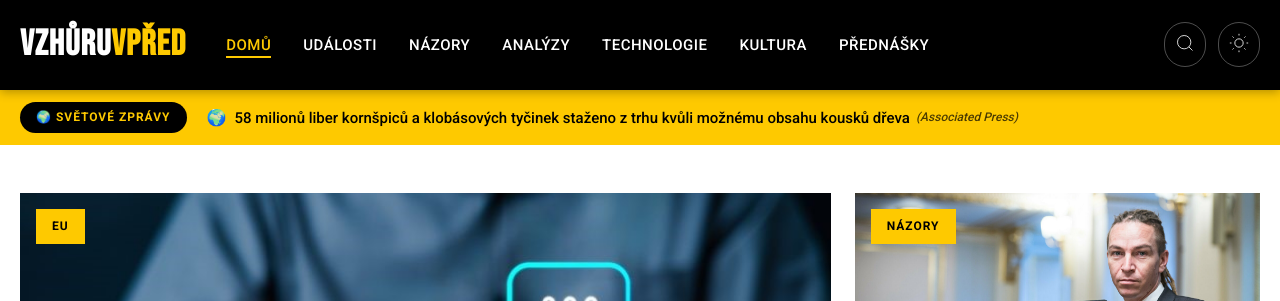
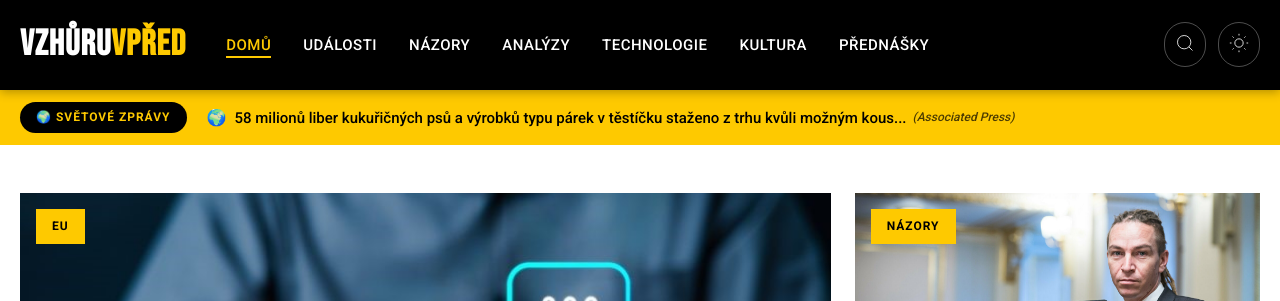
Before and after one commit to tangero/vzhuruvpred, a Jekyll site: the page built from index.html, in a window 1280 px wide and 900 px high. Shown: the top 301 px of the window. Built offline with Jekyll 4.4.1, drawn with Linux system fonts in a browser that asks for light colours; part of the change alters nothing that is shown.

Commit message:
Update world news 2025-09-29 22:20

```diff
--- a/_data/world_news.json
+++ b/_data/world_news.json
@@ -1,32 +1,32 @@
 {
-  "last_updated": "2025-09-29T21:15:18",
+  "last_updated": "2025-09-29T22:15:09",
   "articles": [
     {
       "flag": "🌍",
       "country": "global",
-      "title": "Eric Adams končí v newyorské volební kampani a vzdává se kandidatury na starostu",
+      "title": "Eric Adams končí v newyorské primárce a stahuje svou kandidaturu na starostu",
       "original_title": "Eric Adams drops out of New York City mayor's race, ending his bid for reelection - CBS News",
       "url": "https://www.cbsnews.com/newyork/news/eric-adams-expected-to-drop-out-nyc-mayor-race-sources/",
       "urlToImage": "https://assets3.cbsnewsstatic.com/hub/i/r/2025/09/28/16c70904-1cb4-4098-8ff7-079a80992fe8/thumbnail/1200x630/6fc19eccfdec77301639952fb44b17d2/gettyimages-2231689780.jpg",
       "source": "CBS News",
       "publishedAt": "2025-09-28T19:26:00Z",
-      "description": "Starosta New Yorku Eric Adams se vzdává kandidatury na znovuzvolení, čímž vytváří třístranný souboj mezi Zohranem Mamdanim, Andrew Cuomem a Curtisem Sliwou."
+      "description": "Starosta New Yorku Eric Adams se vzdává kandidatury na znovuzvolení, čímž vzniká trojboj mezi Zohranem Mamdanim, Andrew Cuomem a Curtisem Sliwou."
     },
     {
       "flag": "🌍",
       "country": "global",
-      "title": "58 milionů liber kornšpiců a klobásových tyčinek staženo z trhu kvůli možnému obsahu kousků dřeva",
+      "title": "58 milionů liber kukuřičných psů a výrobků typu párek v těstíčku staženo z trhu kvůli možným kouskům dřeva uvnitř",
       "original_title": "58M pounds of corn dogs and sausage-on-a-stick products recalled because wood pieces may be inside - AP News",
       "url": "https://apnews.com/article/corn-dog-recall-wood-injuries-a617f421508dd1ae10cd76e30e425126",
       "urlToImage": "https://dims.apnews.com/dims4/default/eedb173/2147483647/strip/true/crop/620x349+0+81/resize/1440x810!/quality/90/?url=https%3A%2F%2Fassets.apnews.com%2F93%2Fcc%2F5dd84d9a9e0afe2c34a26ca8524a%2F3e16e8a0c142461d98d813f095403059",
       "source": "Associated Press",
       "publishedAt": "2025-09-28T18:56:00Z",
-      "description": "Přibližně 58 milionů liber kornštoků a dalších výrobků typu párek v těstíčku je staženo z trhu v USA kvůli možnému obsahu kousků dřeva v těstíčku."
+      "description": "V USA se kvůli možným kouskům dřeva v těstě stahuje z prodeje přes 26 tisíc tun kornoutů a dalších párek v těstě"
     },
     {
       "flag": "🌍",
       "country": "global",
-      "title": "Takto se v obchodech Apple bojují proti škrábancům na iPhonu 17 – 9to5Mac",
+      "title": "Takto se v obchodech Apple bojují proti škrábancům na iPhonu 17",
       "original_title": "Here’s how Apple Stores are combating iPhone 17 scratches - 9to5Mac",
       "url": "https://9to5mac.com/2025/09/28/heres-how-apple-stores-are-combating-iphone-17-scratches/",
       "urlToImage": "https://i0.wp.com/9to5mac.com/wp-content/uploads/sites/6/2025/09/Apple-Ginza-Japan-media-preview-interior.jpg?resize=1200%2C628&quality=82&strip=all&ssl=1",
@@ -37,35 +37,35 @@
     {
       "flag": "🇺🇸",
       "country": "us",
-      "title": "Trump plánuje tento týden navštívit setkání vysokých vojenských představitelů ve Virginii",
+      "title": "Trump plánuje tento týden zúčastnit setkání vysokých vojenských představitelů ve Virginii",
       "original_title": "Trump plans to attend gathering of senior military officials in Virginia this week - CNN",
       "url": "https://www.cnn.com/2025/09/28/politics/trump-plans-to-attend-gathering-of-senior-military-officials-in-virginia-next-week",
       "urlToImage": "https://media.cnn.com/api/v1/images/stellar/prod/gettyimages-2231529191.jpg?c=16x9&q=w_800,c_fill",
       "source": "CNN",
       "publishedAt": "2025-09-28T18:46:32Z",
-      "description": "Prezident Donald Trump se podle dvou informovaných zdrojů příští týden zúčastní překvapivého setkání nejvyšších generálů a admirálů, což dodá nový rozměr schůzce popsané jako „povzbuzovací shromážd..."
+      "description": "Prezident Donald Trump se podle dvou zdrojů obeznámených se situací příští týden zúčastní překvapivého setkání nejvyšších generálů a admirálů, což dodá nový rozměr schůzce popsané jako „povzbuzovac..."
     },
     {
       "flag": "🌍",
       "country": "global",
-      "title": "10 lidí postřeleno, jeden smrtelně, v mormonském kostele v Grand Blanc Township; podezřelý mrtvý",
+      "title": "Deset lidí postřeleno, jeden smrtelně, v mormonském kostele v Grand Blanc Township; pachatel mrtvý",
       "original_title": "10 people shot, one fatally, at Mormon church in Grand Blanc Township; suspect dead - The Detroit News",
       "url": "https://www.detroitnews.com/story/news/local/michigan/2025/09/28/multiple-people-shot-at-mormon-church-in-grand-blanc-and-shooter-is-down-police-say/86405958007/",
       "urlToImage": "https://www.detroitnews.com/gcdn/authoring/authoring-images/2025/09/28/PDTN/86407857007-20250928-dgchurch-0021.jpg?crop=3996,2247,x0,y476&width=3200&height=1800&format=pjpg&auto=webp",
       "source": "The Detroit News",
       "publishedAt": "2025-09-28T18:45:00Z",
-      "description": "Čtyřicetiletý muž z Burtonu údajně vrazil dodávkou do dveří Církve Ježíše Krista Svatých posledních dnů a zahájil palbu, uvedly úřady."
+      "description": "Čtyřicetiletý muž z Burtonu údajně najel dodávkou do dveří Církve Ježíše Krista Svatých posledních dnů a zahájil palbu, uvedly úřady."
     },
     {
       "flag": "🌍",
       "country": "global",
-      "title": "Zdroj: Obavy, že Nabers z Giants má natržené vazy v koleni",
+      "title": "Zdroj: U Naberse z Giantsů se obávají natrženého předního křížového vazu",
       "original_title": "Source: Giants' Nabers feared to have torn ACL - ESPN",
       "url": "https://www.espn.com/nfl/story/_/id/46410659/giants-star-wr-malik-nabers-carted-chargers",
       "urlToImage": "https://a3.espncdn.com/combiner/i?img=%2Fphoto%2F2025%2F0928%2Fr1552467_1296x729_16%2D9.jpg",
       "source": "ESPN",
       "publishedAt": "2025-09-28T18:27:00Z",
-      "description": "Hvězdný wide receiver Giantsů Malik Nabers má podle zdroje ESPN pravděpodobně natržený zkřížený vaz."
+      "description": "Hvězdný wide receiver Giantsů Malik Nabers si zřejmě přetrhl ACL, uvedl zdroj ESPN."
     },
     {
       "flag": "🌍",
@@ -76,18 +76,18 @@
       "urlToImage": "https://media.kgw.com/assets/KGW/images/fe9fa521-91c6-4bab-b76c-4c131933291b/20250927T034249/fe9fa521-91c6-4bab-b76c-4c131933291b_1140x641.jpg",
       "source": "KGW.com",
       "publishedAt": "2025-09-28T18:01:00Z",
-      "description": "Trump: Pošlu do Portlandu vojáky na ochranu imigračních středisek, která jsou „pod útokem“"
+      "description": "Prezident Trump řekl, že pošle vojáky do Portlandu, aby chránili zařízení imigrační služby, která jsou podle něj „pod útokem“."
     },
     {
       "flag": "🌍",
       "country": "global",
-      "title": "V podvozku letadla American Airlines v Charlottě byly nalezeny mrtvoly",
+      "title": "Těla nalezena v podvozku letadla American Airlines v Charlottě",
       "original_title": "Body found in landing gear of American Airlines plane in Charlotte - WRAL.com",
       "url": "https://www.wral.com/news/state/body-found-landing-gear-american-airlines-charlotte-september-2025/",
       "urlToImage": "https://images.wral.com/c085124c-1e30-48d0-90ec-17384ff28a31?w=1200&h=630",
       "source": "WRAL.com",
       "publishedAt": "2025-09-28T17:30:07Z",
-      "description": "V podvozku letadla American Airlines, které přiletělo z Evropy, byl nalezen mrtvý černý pasažér, píše WCNC Charlotte."
+      "description": "V podvozku letadla American Airlines z Evropy našli mrtvého černého pasažéra, píše WCNC Charlotte."
     },
     {
       "flag": "🌍",
@@ -103,7 +103,7 @@
     {
       "flag": "🇺🇸",
       "country": "us",
-      "title": "Trump se setká se zákonodárci, americká vláda směřuje k odstávce",
+      "title": "Trump se setká se zákonodárci, protože americká vláda směřuje k přerušení provozu",
       "original_title": "Trump to meet lawmakers as US government heads to a shutdown - Financial Times",
       "url": "https://www.ft.com/content/c576db0f-4d05-42ed-9f37-28bc524c6fab",
       "urlToImage": "https://images.ft.com/v3/image/raw/https%3A%2F%2Fd1e00ek4ebabms.cloudfront.net%2Fproduction%2F2cb7a359-c05b-4ad2-9f2d-56b14cd0ee20.jpg?source=next-barrier-page",
@@ -114,7 +114,7 @@
     {
       "flag": "🌍",
       "country": "global",
-      "title": "Zatčení po střelbě v přístavním baru v Severní Karolíně: Tři mrtví a pět zraněných, oznámil úředník",
+      "title": "Zatčení po střelbě v přístavní restauraci v Severní Karolíně: 3 mrtví a 5 zraněných, oznámily úřady",
       "original_title": "Arrest made after boater opens fire on North Carolina waterfront bar killing 3, injuring 5: Official - ABC News - Breaking News, Latest News and Videos",
       "url": "https://abcnews.go.com/US/3-dead-8-injured-after-shooter-boat-opens/story?id\\\\u003d126008030",
       "urlToImage": null,
@@ -125,29 +125,29 @@
     {
       "flag": "🌍",
       "country": "global",
-      "title": "Počet obětí v Palestině překročil 66 000, Netanjahu se chystá na setkání s Trumpem",
+      "title": "Počet obětí v Palestině překročil 66 000, Netanjahu se chystá na schůzku s Trumpem",
       "original_title": "Palestinian death toll tops 66,000 as Netanyahu prepares to meet Trump - NPR",
       "url": "https://www.npr.org/2025/09/28/nx-s1-5555960/gaza-death-toll-over-66000",
       "urlToImage": "https://npr.brightspotcdn.com/dims3/default/strip/false/crop/6000x3375+0+205/resize/1400/quality/100/format/jpeg/?url=http%3A%2F%2Fnpr-brightspot.s3.amazonaws.com%2F28%2Fac%2Ff945b4f04e69a3cdadc9de1e00cd%2Fap25270666627244.jpg",
       "source": "NPR",
       "publishedAt": "2025-09-28T15:51:52Z",
-      "description": "Počet obětí války mezi Izraelem a Hamásem přesáhl 66 000 Palestinců, oznámilo ministerstvo zdravotnictví v Gaze den před tím, než má izraelský premiér odletět na jednání s americkým prezidentem Don..."
+      "description": "Počet obětí války mezi Izraelem a Hamasem přesáhl 66 000 Palestinců, oznámilo ministerstvo zdravotnictví v Gaze den před tím, než izraelský premiér odcestuje na jednání s americkým prezidentem Dona..."
     },
     {
       "flag": "🌍",
       "country": "global",
-      "title": "Tržby: Snímek Leonarda DiCapria „Jeden boj za druhým“ odstartoval s 22 miliony dolarů",
+      "title": "Tržby: Film Leonarda DiCapria ‚Jedna bitva za druhou‘ odstartoval s 22 miliony dolarů",
       "original_title": "Box Office: Leonardo DiCaprio’s ‘One Battle After Another’ Kicks Off With $22 Million - Variety",
       "url": "https://variety.com/2025/film/box-office/box-office-one-battle-after-another-opening-weekend-leonardo-dicaprio-1236533304/",
       "urlToImage": "https://variety.com/wp-content/uploads/2025/09/rev-1-OBAA-SS-p3d65_High_Res_JPEG.jpg?w=1000&h=563&crop=1",
       "source": "Variety",
       "publishedAt": "2025-09-28T15:36:00Z",
-      "description": "Komediální akční thriller Paula Thomase Andersona „Jedna bitva za druhou“ ovládl v debutu žebříčky tržeb."
+      "description": "Paul Thomas Anderson s komediálním akčním thrillerem „Jedna bitva za druhou“ ovládl žebříček tržeb ve svém debutu."
     },
     {
       "flag": "🇺🇸",
       "country": "us",
-      "title": "Moldavsko volí ve volbách klíčových pro pokračování snahy o členství v EU",
+      "title": "Moldavsko volí v klíčových volbách pro pokračování snahy o členství v EU",
       "original_title": "Moldova votes in election critical for continued EU membership bid - Financial Times",
       "url": "https://www.ft.com/content/cde1886e-36ed-465e-8c49-ec69994c450c",
       "urlToImage": "https://images.ft.com/v3/image/raw/https%3A%2F%2Fd1e00ek4ebabms.cloudfront.net%2Fproduction%2F89ff841d-11d4-47a0-ac84-1d2f3751c8c2.jpg?source=next-barrier-page",
@@ -158,13 +158,13 @@
     {
       "flag": "🌍",
       "country": "global",
-      "title": "Všichni se ptají, jestli a kdy praskne bublina kolem umělé inteligence. Podívejte se, co se stalo před 25 lety a co tehdy způsobilo krach dot-com boom",
+      "title": "Všichni se ptají, jestli a kdy praskne bublina kolem umělé inteligence. Tady je to, co se stalo před 25 lety a co nakonec přivedlo ke konci dotcom boom.",
       "original_title": "Everyone's wondering if, and when, the AI bubble will pop. Here's what went down 25 years ago that ultimately burst the dot-com boom - Fortune",
       "url": "https://fortune.com/2025/09/28/ai-dot-com-bubble-parallels-history-explained-companies-revenue-infrastructure/",
       "urlToImage": "https://fortune.com/img-assets/wp-content/uploads/2025/09/GettyImages-2236544180-e1758910095650.jpg?resize=1200,600",
       "source": "Fortune",
       "publishedAt": "2025-09-28T12:05:00Z",
-      "description": "Sam Altman a Mark Zuckerberg připouštějí podobnosti, což vyvolává otázku: Opakují se dějiny?"
+      "description": "Sam Altman a Mark Zuckerberg uznali podobnosti, což vyvolává otázku: Opakují se dějiny?"
     },
     {
       "flag": "🌍",
@@ -175,29 +175,29 @@
       "urlToImage": "https://assets1.cbsnewsstatic.com/hub/i/r/2025/09/28/c58b59f2-fa92-4d35-89db-809316ba9008/thumbnail/1200x630/cc430c24002044caff920ac83ae2a3df/gettyimages-2237852068.jpg",
       "source": "CBS News",
       "publishedAt": "2025-09-28T12:01:37Z",
-      "description": "Toto je první větší bombardování od srpnového leteckého útoku na Kyjev, který zabil nejméně 21 lidí."
+      "description": "Toto je první velké bombardování od srpnového náletu na Kyjev, který zabil nejméně 21 lidí."
     },
     {
       "flag": "🌍",
       "country": "global",
-      "title": "Představitele škol v Des Moines dali úředníci po zatčení imigračními agenty dovolenou",
+      "title": "Vedoucího školského obvodu Des Moines úředníci po zatčení imigračními agenty poslali na nucenou dovolenou",
       "original_title": "Officials place Des Moines schools leader on leave after his arrest by immigration agents - AP News",
       "url": "https://apnews.com/article/ice-des-moines-iowa-school-superintendent-8fbcf8353997c3a3bab10231c16cbf49",
       "urlToImage": "https://dims.apnews.com/dims4/default/07804bc/2147483647/strip/true/crop/1620x911+0+84/resize/1440x810!/quality/90/?url=https%3A%2F%2Fassets.apnews.com%2F48%2Fe4%2Fe324392be4c2387e2bb47d697249%2F62531b9a2b234cbd9e4c6aca99f020b1",
       "source": "Associated Press",
       "publishedAt": "2025-09-28T11:54:00Z",
-      "description": "Představitelé poslali šéfa největšího iowského školního obvodu na nucenou dovolenou den poté, co ho federální imigrační agenti zatkli za to, že byl v zemi nelegálně."
+      "description": "Představitelé největšího školního obvodu v Iowě dali svého šéfa na nucenou dovolenou den poté, co ho federální agenti zatkli za pobyt v zemi bez povolení"
     },
     {
       "flag": "🌍",
       "country": "global",
-      "title": "Říká se jim ‚noční můra bakterií‘ a jejich případy v USA přibývají.",
+      "title": "Říká se jí ‚noční můra mezi bakteriemi‘ a případů nákazy v USA přibývá",
       "original_title": "It’s known as ‘nightmare bacteria,’ and cases are rising in the United States - ClickOnDetroit",
       "url": "https://www.clickondetroit.com/health/2025/09/28/its-known-as-nightmare-bacteria-and-cases-are-rising-in-the-united-states/",
       "urlToImage": "https://res.cloudinary.com/graham-media-group/image/upload/f_auto/q_auto/c_thumb,w_700/v1/media/gmg/X4MY2QTTQBEKDGZKFPSPKNGDNQ.jpg?_a=DATAg1eAZAA0",
       "source": "WDIV ClickOnDetroit",
       "publishedAt": "2025-09-28T09:00:00Z",
-      "description": "Říká se jim \"noční můra mezi bakteriemi\" a jejich případy v USA přibývají."
+      "description": "Jsou známé jako \"noční můra bakterií\" a jejich případy v USA přibývají."
     },
     {
       "flag": "🌍",
@@ -208,12 +208,12 @@
       "urlToImage": "https://spacenews.com/wp-content/uploads/2025/05/ns32-liftoff.jpeg",
       "source": "SpaceNews",
       "publishedAt": "2025-09-28T07:41:01Z",
-      "description": "Blue Origin plánuje výrazně zvýšit tempo startů suborbitálního vozidla New Shepard a zvažuje vybudování nových kosmodromů."
+      "description": "Blue Origin plánuje výrazně zvýšit frekvenci letů své suborbitální lodě New Shepard a zvažuje otevření nových kosmických přístavů."
     },
     {
       "flag": "🌍",
       "country": "global",
-      "title": "„Skutečná tragédie“: Trumpova politika vytváří moře nejistoty pro ambiciózní offshore větrné projekty New Bedfordu",
+      "title": "„Skutečná tragédie“: Trumpova politika vytváří moře nejistoty pro pobřežní větrné elektrárny v New Bedfordu",
       "original_title": "‘A real tragedy’: Trump’s policies create sea of uncertainty for New Bedford’s offshore wind ambitions - The Boston Globe",
       "url": "https://www.bostonglobe.com/2025/09/28/business/trump-new-bedford-offshore-wind/",
       "urlToImage": "https://bostonglobe-prod.cdn.arcpublishing.com/resizer/v2/CG5YN7SEVTRTEPIHPOAL2BRUV4.jpg?auth=1751ce6c1dcbc1163cc715ff005d6a22436f7d815849f5500a5b194654440890&width=1440",
@@ -230,7 +230,7 @@
       "urlToImage": "https://azat.tv/en/wp-content/uploads/2025/09/tmpl2fj0uv6.jpg",
       "source": "Azat.tv",
       "publishedAt": "2025-09-28T05:40:27Z",
-      "description": "Shakira zazářila na festivalu Global Citizen 2025 v New Yorku, kde svým vystoupením nadchla 60 000 diváků a podpořila snahy o ukončení světové chudoby a klimatické opatření."
+      "description": "Shakira vystoupila na festivalu Global Citizen 2025 v New Yorku, kde svým koncertem nadchla 60 000 diváků a podpořila snahy o ukončení světové chudoby a klimatické opatření."
     },
     {
       "flag": "🌍",
@@ -246,13 +246,13 @@
     {
       "flag": "🌍",
       "country": "global",
-      "title": "Xiaomi 17 Ultra by se mělo klíčově lišit od modelu Pro Max a nabídne globální podporu satelitní konektivity",
+      "title": "Xiaomi 17 Ultra se má lišit od Xiaomi 17 Pro Max v klíčových oblastech, avizována je podpora globální satelitní konektivity",
       "original_title": "Xiaomi 17 Ultra tipped to depart from Xiaomi 17 Pro Max in key areas with global satellite connectivity support mooted - Notebookcheck",
       "url": "https://www.notebookcheck.net/Xiaomi-17-Ultra-tipped-to-depart-from-Xiaomi-17-Pro-Max-in-key-areas-with-global-satellite-connectivity-support-mooted.1126024.0.html",
       "urlToImage": "https://www.notebookcheck.net/fileadmin/Notebooks/News/_nc5/Xiaomi-17-Ultra-no-second-display-kv.jpg",
       "source": "Notebookcheck.net",
       "publishedAt": "2025-09-27T13:33:00Z",
-      "description": "Xiaomi 17 Ultra by měl být při svém uvedení na trh nejvyšším modelem řady Xiaomi 17. Zatímco se předpokládá, že přinese satelitní konektivitu pro globální trhy, mohl by zaostávat za Xiaomi 17 Pro M..."
+      "description": "Xiaomi 17 Ultra by měl být nejvyšším modelem řady Xiaomi 17"
     },
     {
       "flag": "🌍",
@@ -263,40 +263,40 @@
       "urlToImage": "https://cdn.mos.cms.futurecdn.net/prioMHddxvSAuRoYMbP83d.jpg",
       "source": "Space.com",
       "publishedAt": "2025-09-27T13:00:00Z",
-      "description": "Edgarová kdysi navrhovala vědecké experimenty pro astronauty. Teď bude astronautem, který je provádí."
+      "description": "Edgarovým úkolem bylo kdysi navrhovat vědecké experimenty pro astronauty. Teď bude astronautkou, která je bude provádět."
     },
     {
       "flag": "🌍",
       "country": "global",
-      "title": "Androidovu odpověď na Apple Handoff čekejte brzy, zde je návod, jak bude fungovat",
+      "title": "Androidoví konkurenti Applu Handoff přichází a takto bude fungovat",
       "original_title": "Android's answer to Apple's Handoff is coming, and here's how it’ll work - Android Authority",
       "url": "https://www.androidauthority.com/how-android-handoff-will-work-3601801/",
       "urlToImage": "https://www.androidauthority.com/wp-content/uploads/2025/09/Chrome-running-on-an-Android-phone-and-an-external-monitor-scaled.jpg",
       "source": "Android Authority",
       "publishedAt": "2025-09-27T12:30:35Z",
-      "description": "Google pracuje na vlastní verzi funkce Handoff od Applu pro telefony s Androidem, tablety a počítače. Tak by mohla fungovat."
+      "description": "Google pracuje na vlastní verzi funkce Handoff od Applu pro telefony Android, tablety a počítače. A tak by mohla fungovat."
     },
     {
       "flag": "🌍",
       "country": "global",
-      "title": "Šestiletému dítěti se kouřily oči. Lékaři objevili rychle rostoucí nádor na mozku.",
+      "title": "Šestiletému chlapci se sbíhala očka. Lékaři objevili rychle rostoucí nádor na mozku.",
       "original_title": "A 6-year-old's eyes were crossed. Doctors found a fast-growing brain tumor. - CBS News",
       "url": "https://www.cbsnews.com/news/brain-cancer-tumor-diagnosis-florida-holtz-childrens-hospital-miami-health/",
       "urlToImage": "https://assets2.cbsnewsstatic.com/hub/i/r/2025/09/24/5a904130-1c11-4976-90f6-0c17a049799d/thumbnail/1200x630/a64411e6ba40cd55f2a4bb00081e095a/img-8213.jpg",
       "source": "CBS News",
       "publishedAt": "2025-09-27T12:00:17Z",
-      "description": "Matka Imani Dellové si všimla, že má dcerka šilhavé oko. Brzy začala šestiletá holčička vidět dvojitě. Na vině byl rychle rostoucí nádor."
+      "description": "Matka Imani Dellové si všimla, že má dcera šilhá. Brzy začala šestiletá dívka vidět dvojitě. Na vině byl rychle rostoucí nádor."
     },
     {
       "flag": "🌍",
       "country": "global",
-      "title": "Best Buy pořádá svůj vlastní Prime Day a právě začíná — 25 nabídek, které bych si tento víkend přidal do košíku - Tom's Guide",
+      "title": "Best Buy pořádá vlastní Prime Day a začíná právě teď — 25 nabídek, které bych si tento víkend přidal do košíku - Tom's Guide",
       "original_title": "Best Buy is having a Prime Day of its own and it starts now — 25 deals I'd add to my cart this weekend - Tom's Guide",
       "url": "https://www.tomsguide.com/sales-events/best-buy-is-having-a-prime-day-of-its-own-and-it-starts-now-25-deals-id-add-to-my-cart-this-weekend",
       "urlToImage": "https://cdn.mos.cms.futurecdn.net/LtCXfrnT7ZLnDW7JANfehN.jpg",
       "source": "Tom's Guide",
       "publishedAt": "2025-09-27T12:00:00Z",
-      "description": "Obří výprodeje na značky Apple, Samsung, Ninja a další"
+      "description": "Obří slevy na Apple, Samsung, Ninja a další"
     },
     {
       "flag": "🌍",
@@ -307,18 +307,18 @@
       "urlToImage": "https://cdn.mos.cms.futurecdn.net/NbfojiX9FeTTWUrMi3kwbb.jpg",
       "source": "Live Science",
       "publishedAt": "2025-09-27T11:00:00Z",
-      "description": "27. září 2025: Naše týdenní přehled nejnovějších vědeckých zpráv a několik zajímavých článků, které vás pobaví o víkendu."
+      "description": "27. září 2025: Týdenní přehled nejnovějších vědeckých zpráv a pár zajímavých článků, které vás pobaví o víkendu."
     },
     {
       "flag": "🌍",
       "country": "global",
-      "title": "Vypnutí americké vlády je mírná zátěž, ale čerstvá rána pro důvěryhodnost: BofA",
+      "title": "Vypnutí vlády USA je mírný brzdou, ale čerstvá rána pro důvěryhodnost: BofA",
       "original_title": "U.S. government shutdown a modest drag but fresh blow to credibility: BofA - Investing.com",
       "url": "https://www.investing.com/news/economy/us-government-shutdown-a-modest-drag-but-fresh-blow-to-credibility-bofa-4258279",
       "urlToImage": "https://i-invdn-com.investing.com/news/STOCK-EXCHANGE-RUSSIAN-TRADING-SYSTEMS_800x533_L_1414427815.jpg",
       "source": "Investing.com",
       "publishedAt": "2025-09-27T08:30:45Z",
-      "description": "Vypnutí americké vlády je mírný nápor, ale čerstvá rána pro důvěryhodnost: BofA"
+      "description": "Vypnutí americké vlády je mírný brzdící faktor, ale čerstvá rána pro důvěryhodnost: BofA"
     },
     {
       "flag": "🇺🇸",
@@ -329,7 +329,7 @@
       "urlToImage": "https://www.washingtonpost.com/wp-apps/imrs.php?src=https://arc-anglerfish-washpost-prod-washpost.s3.amazonaws.com/public/VQY5GHOJQBEK7IZBAZPZFRPPRM.jpg&w=1440",
       "source": "The Washington Post",
       "publishedAt": "2025-09-27T03:03:40Z",
-      "description": "Některým onemocněním, proti kterým existuje očkování, je spojeno zrychlené odumírání mozkových buněk a vyšší riziko demence v pozdějším věku."
+      "description": "Některým onemocněním, proti kterým existuje očkování, je spojeno zrychlené odumírání mozkových buněk a vyšší riziko vzniku demence o několik let později."
     },
     {
       "flag": "🌍",
```
